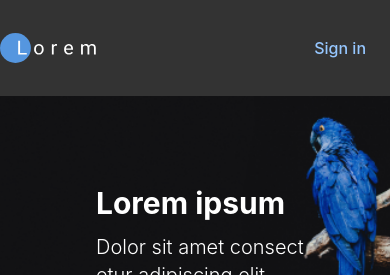
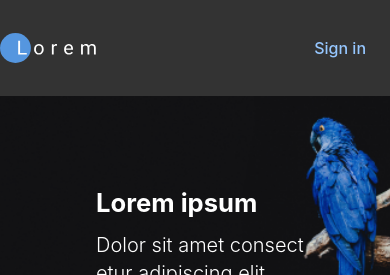
Before and after one commit to nicolasgasco/frontend_test_july2021, a React (Create React App) app: page / in a window 390 px wide. Shown: the top 275 px of the page. Built offline with nearby package versions, Linux system fonts and the light colour scheme; the HTML template or start-up script is replaced by a standard one.

Commit message:
Added media query for h2

```diff
--- a/src/index.css
+++ b/src/index.css
@@ -26,6 +26,13 @@
     /* Same as the blue parrot picture max size */
     max-width: 1240px;
   }
+
+  @media only screen and (max-width: 640px) {
+    .h2 {
+      font-size: 1.6rem;
+      line-height: 2rem;
+    }
+  }
 }
 
 body {
@@ -51,6 +58,4 @@ code {
   display: flex;
   flex-direction: column;
   justify-content: space-between;
-
-  outline: 2px red solid;
 }
```
